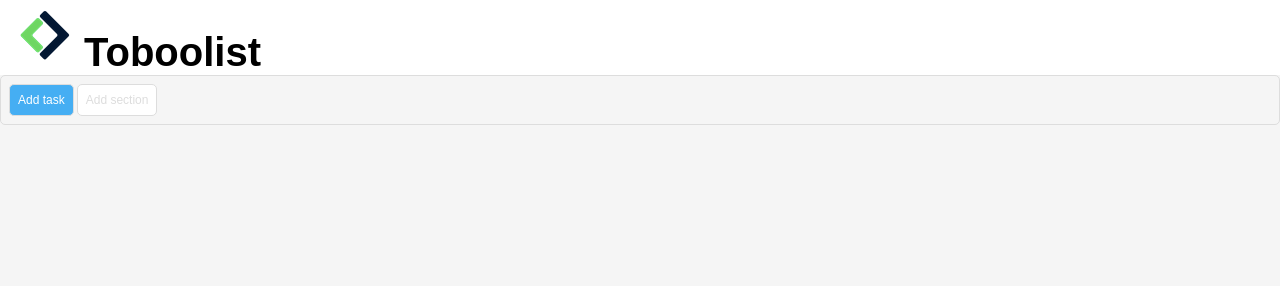
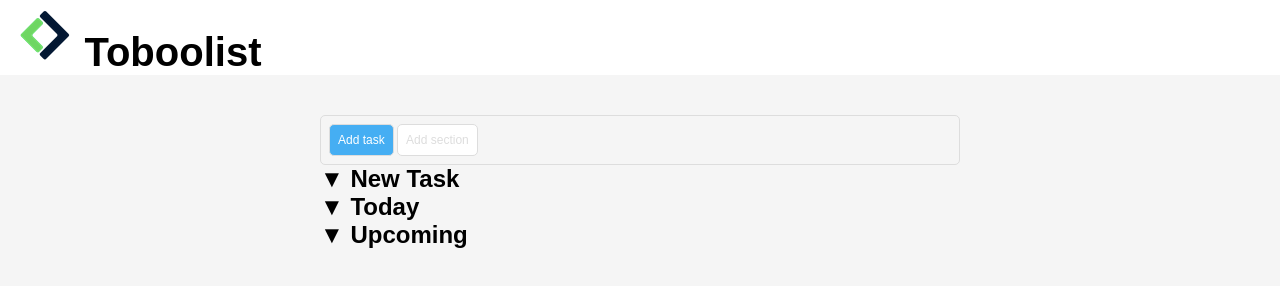
Before and after one commit to ClaudiaSgalippa/html-css-toboolist, a plain HTML site: page index.html in a window 1280 px wide. Drawn offline with Linux system fonts and the light colour scheme.

Commit message:
Inizio List Section

```diff
--- a/index.html
+++ b/index.html
@@ -22,11 +22,22 @@
 
     <main>
 
-        <!--Section Buttons-->
-
+        <!--Buttons Section-->
+        <section id="container-button">
         <div class="buttons">
             <button class="task-button buttons">Add task</button>
             <button class="section-button buttons">Add section</button>
+        </div>
+        </section>
+
+        <!--List Section-->
+        <section id="container-list">
+        <div class="list">
+            <h2>&#9660 New Task</h2>
+            <h2>&#9660 Today</h2>
+            <h2>&#9660 Upcoming</h2>
+
+
         </div>
 
     </main>
--- a/style.css
+++ b/style.css
@@ -8,12 +8,12 @@
 /*Utility*/
 body {
     background-color: whitesmoke;
+    font-family: arial;
 }
 
 /*Header*/
 .container header {
     background-color: white;
-    font-family:
 }
 
 img {
@@ -27,10 +27,22 @@ img {
     display: inline;
     font-weight: 700;
     font-size: 40px;
-    font-family: arial;
 }
 
-/*Buttons*/
+/*Main*/
+main {
+    margin-top: 40px;
+    margin-right: 25%;
+    margin-bottom: 5px;
+    margin-left: 25%;
+}
+
+/*Buttons Section*/
+.container-button {
+    margin: 50px;
+    background-color: white;
+}
+
 .buttons {
     padding: 8px;
     border-radius: 5px;
@@ -47,3 +59,10 @@ img {
     color: #ddd;
     background-color: white;
 }
+
+/*List Section*/
+.container-list {
+    margin: 50px;
+    background-color: white;
+    color: #45494C;
+}
```
